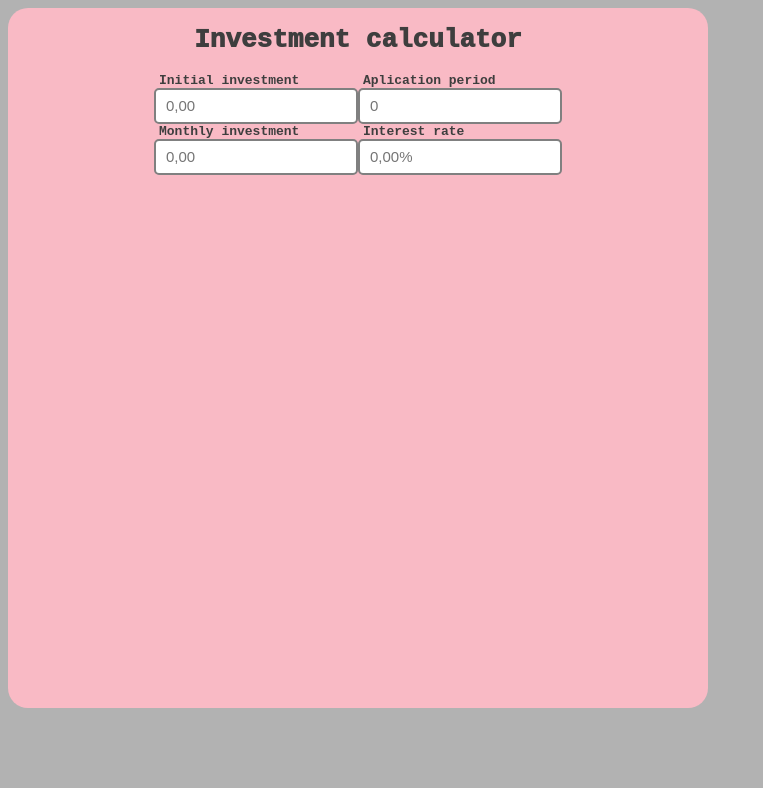
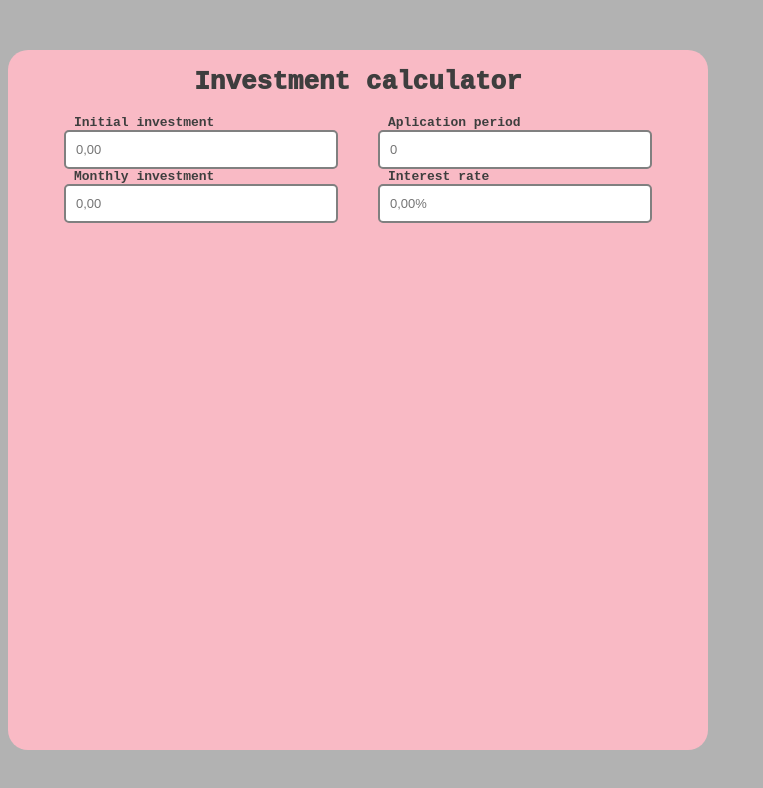
Before and after one commit to lucabattesini/interest-calculator, a Next.js app in the folder interest-calculator-app/: page / in a window 1280 px wide. Shown: the top 788 px of the page, without its empty margins (0-763 px from the left). Built offline with nearby package versions, Linux system fonts and the light colour scheme.

Commit message:
Improving the style of the input

```diff
--- a/interest-calculator-app/app/globals.css
+++ b/interest-calculator-app/app/globals.css
@@ -8,10 +8,11 @@ input {
     border-color: grey;
     border-style: solid;
     padding: 10px;
-    font-size: 15px;
+    margin: 0px 20px;
+    font-size: 13px;
     border-radius: 5px;
-    height: 12px;
-    width: 180px;
+    height: 15px;
+    width: 250px;
 }
 
 h1 {
@@ -23,7 +24,7 @@ label {
     color: rgb(62, 62, 62);
     display: block;
     font-weight: bold;
-    margin-left: 5px;
+    margin-left: 30px;
 }
 
 .mainDiv {
@@ -32,6 +33,7 @@ label {
     align-items: flex-start;
     background-color: rgb(249, 186, 197);
     border-radius: 20px;
+    margin-top: 50px;
     height: 700px;
     width: 700px;
 }
```
